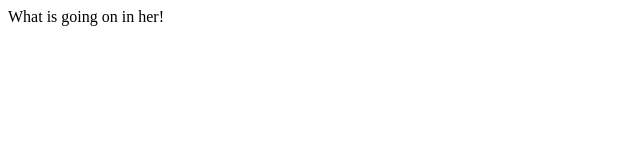
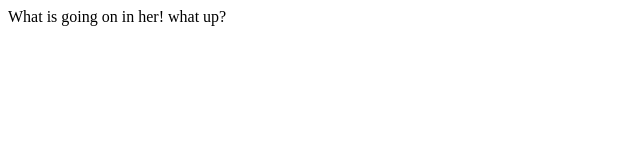
Before and after one commit to nishanKhanal/learning, a plain HTML site: page index.html in a window 1280 px wide. Shown: the full height of the page, 0-640 px from the left. Drawn offline with Linux system fonts and the light colour scheme.

Commit message:
newbranch commit

```diff
--- a/index.html
+++ b/index.html
@@ -3,6 +3,6 @@
 		<title>some Example</title>
 	</head>
 	<body>
-		<p>What is going on in her!</p>
+		<p>What is going on in her! what up?</p>
 	</body>
 </html>
```
